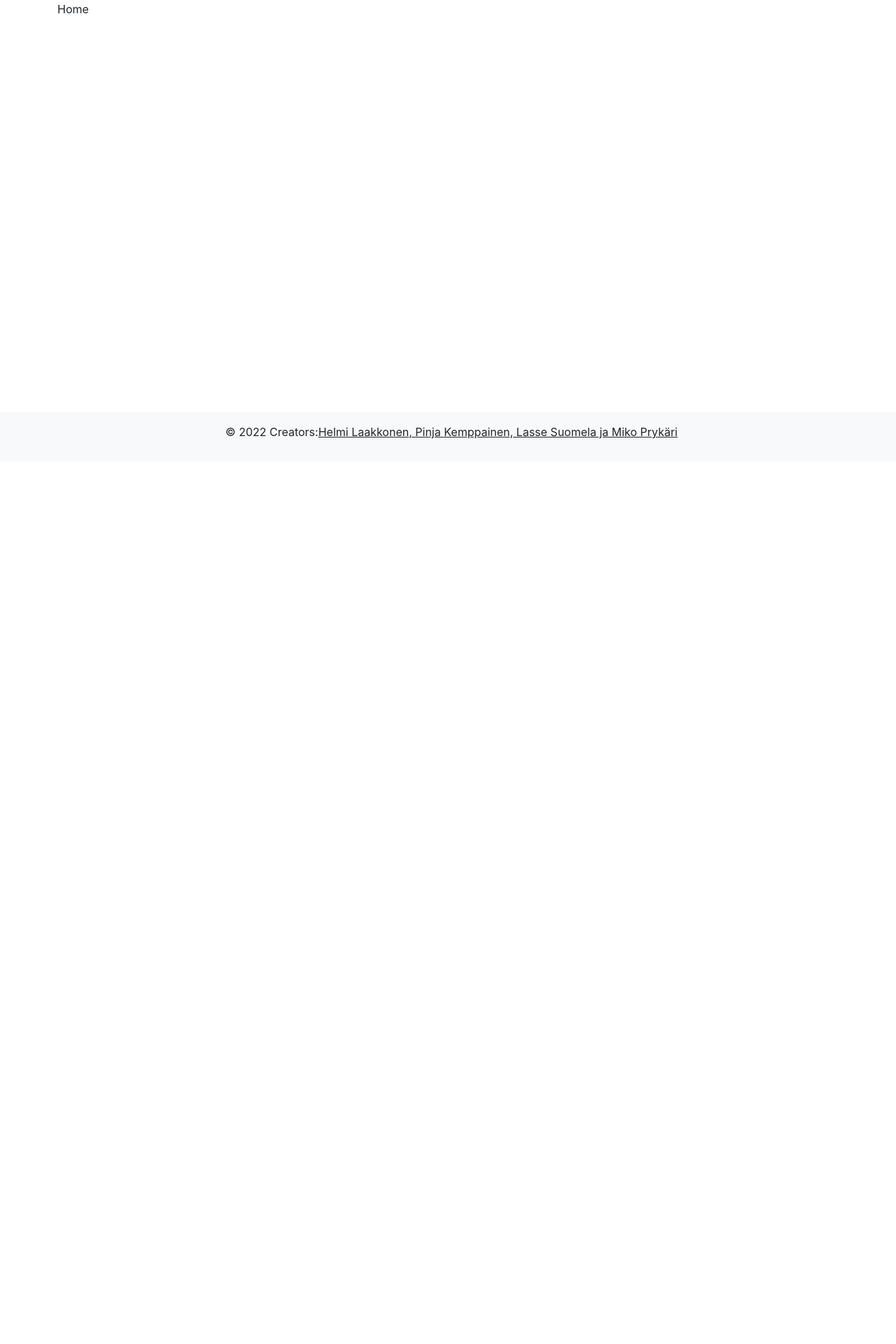
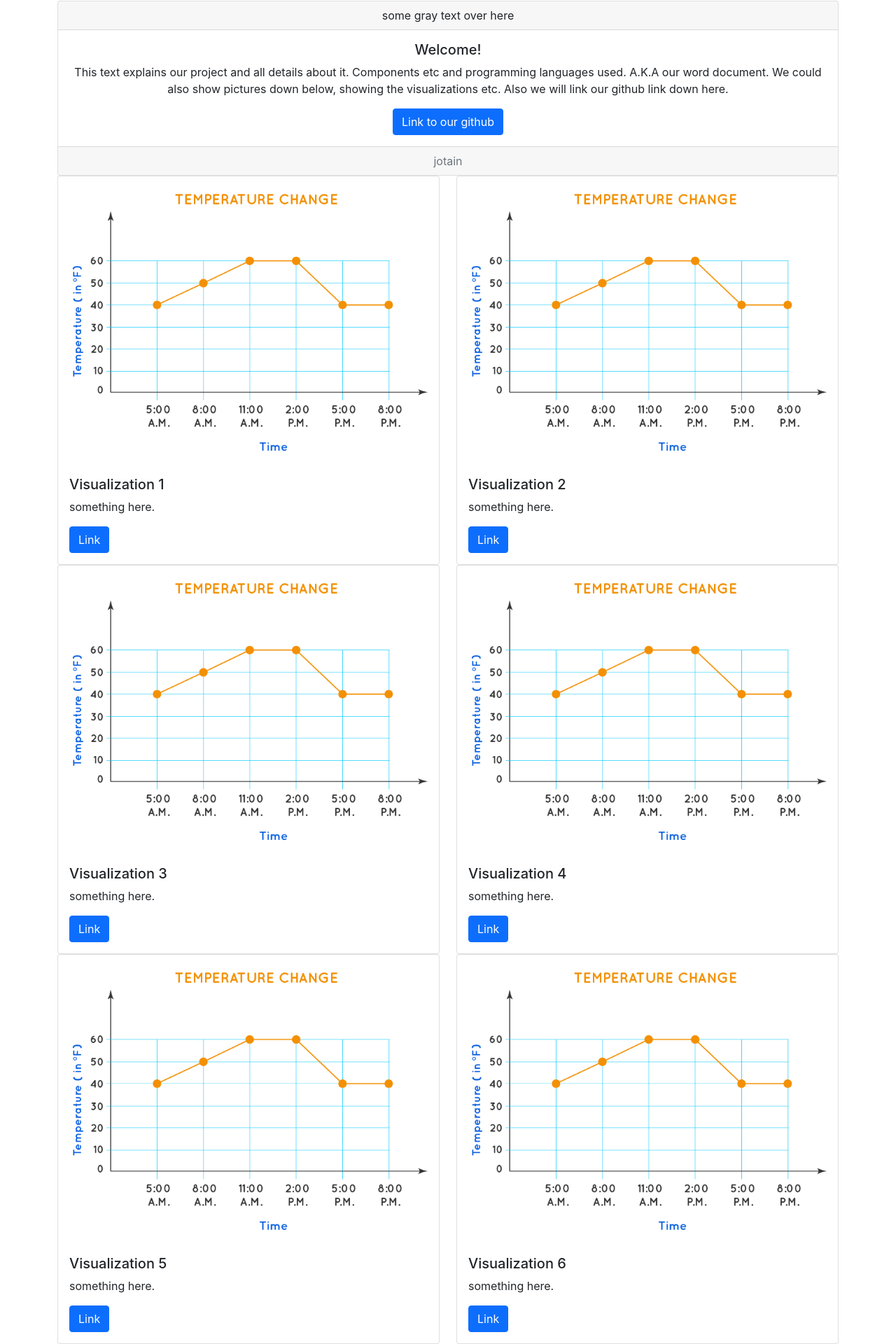
Before and after one commit to WebProject16/React_ClimateVisualizations, a React (Create React App) app in the folder frontend/: page / in a window 1280 px wide. Shown: the part 131-2051 px from the top of the page at 70% size. Before the commit the page ends 800 px from the top, so only its background shows below. Built offline with nearby package versions, Linux system fonts and the light colour scheme.

Commit message:
Created visualization & body cards for homepage

```diff
--- a/frontend/src/Components/Home.js
+++ b/frontend/src/Components/Home.js
@@ -2,9 +2,104 @@ import React from 'react';
 
 export default function Home() {
     return (
+    <>
+<div className="card text-center">
+  <div className="card-header">
+    some gray text over here
+  </div>
+  <div className="card-body">
+    <h5 className="card-title">Welcome!</h5>
+    <p className="card-text">This text explains our project and all details about it. Components etc and programming languages used. A.K.A our word document.
+    We could also show pictures down below, showing the visualizations etc. Also we will link our github link down here.</p>
+    <a href="https://github.com/WebProject16/React_ClimateVisualizations" className="btn btn-primary">Link to our github</a>
+  </div>
+  <div className="card-footer text-muted">
+    jotain
+  </div>
+</div>
 
-        <div>
-           Home
-        </div>
+<div className="row">
+
+  <div className="col-sm-6">
+    <div className="card">
+    <img className="card-img-top" src='/img/chart.png'alt="Card image cap"/>
+      <div className="card-body">
+        <h5 className="card-title">Visualization 1</h5>
+        <p className="card-text">something here.</p>
+        <a href="http://localhost:3000/v1" className="btn btn-primary">Link</a>
+      </div>
+    </div>
+  </div>
+
+  <div className="col-sm-6">
+    <div className="card">
+    <img className="card-img-top" src='/img/chart.png'alt="Card image cap"/>
+      <div className="card-body">
+        <h5 className="card-title">Visualization 2</h5>
+        <p className="card-text">something here.</p>
+        <a href="http://localhost:3000/v2" className="btn btn-primary">Link</a>
+      </div>
+    </div>
+  </div>
+
+  <div className="col-sm-6">
+    <div className="card">
+    <img className="card-img-top" src='/img/chart.png'alt="Card image cap"/>
+      <div className="card-body">
+        <h5 className="card-title">Visualization 3</h5>
+        <p className="card-text">something here.</p>
+        <a href="http://localhost:3000/v3" className="btn btn-primary">Link</a>
+      </div>
+    </div>
+  </div>
+
+  <div className="col-sm-6">
+    <div className="card">
+    <img className="card-img-top" src='/img/chart.png'alt="Card image cap"/>
+      <div className="card-body">
+        <h5 className="card-title">Visualization 4</h5>
+        <p className="card-text">something here.</p>
+        <a href="http://localhost:3000/v4" className="btn btn-primary">Link</a>
+      </div>
+    </div>
+  </div>
+
+  <div className="col-sm-6">
+    <div className="card">
+    <img className="card-img-top" src='/img/chart.png'alt="Card image cap"/>
+      <div className="card-body">
+        <h5 className="card-title">Visualization 5</h5>
+        <p className="card-text">something here.</p>
+        <a href="http://localhost:3000/v5" className="btn btn-primary">Link</a>
+      </div>
+    </div>
+  </div>
+
+  <div className="col-sm-6">
+    <div className="card">
+    <img className="card-img-top" src='/img/chart.png'alt="Card image cap"/>
+      <div className="card-body">
+        <h5 className="card-title">Visualization 6</h5>
+        <p className="card-text">something here.</p>
+        <a href="http://localhost:3000/v6" className="btn btn-primary">Link</a>
+      </div>
+    </div>
+  </div>
+
+  <div className="col-sm-6">
+    <div className="card">
+    <img className="card-img-top" src='/img/chart.png'alt="Card image cap"/>
+      <div className="card-body">
+        <h5 className="card-title">Visualization 7</h5>
+        <p className="card-text">something here.</p>
+        <a href="http://localhost:3000/v7" className="btn btn-primary">Link</a>
+      </div>
+    </div>
+  </div>
+
+</div>
+
+
+    </>
     )
 }
--- a/frontend/src/index.css
+++ b/frontend/src/index.css
@@ -13,12 +13,13 @@ code {
 }
 
 .footer-bot{
-  position: absolute;
+  position: static;
   width: 100%;
   min-height: 70px;
   bottom: 10px;
   left: 0;
   padding-left: 10px;
+  margin-top: 2em;
 }
 
 #nav img {
```
Also changed, not shown: frontend/public/img/chart.png (added).
